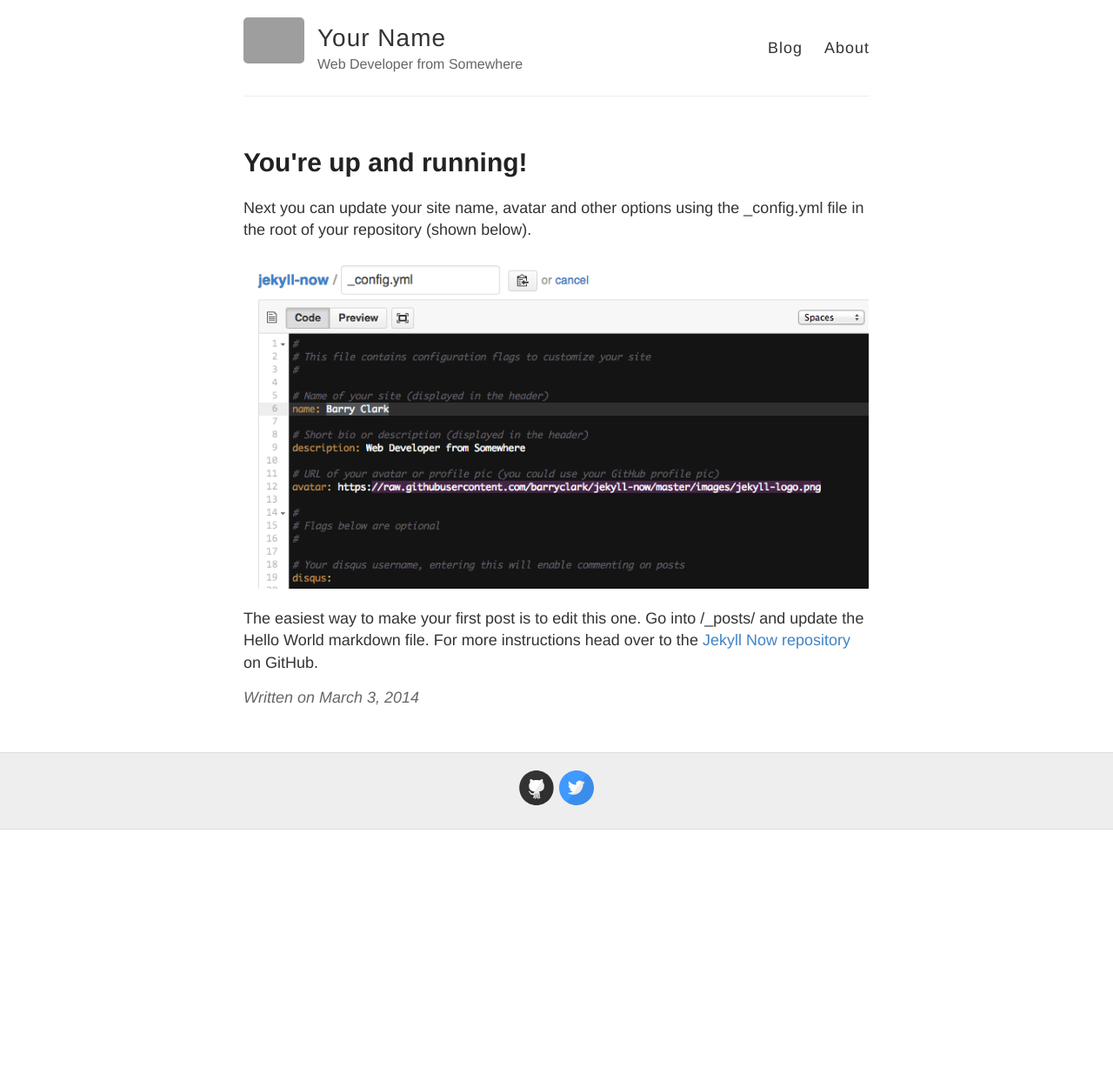
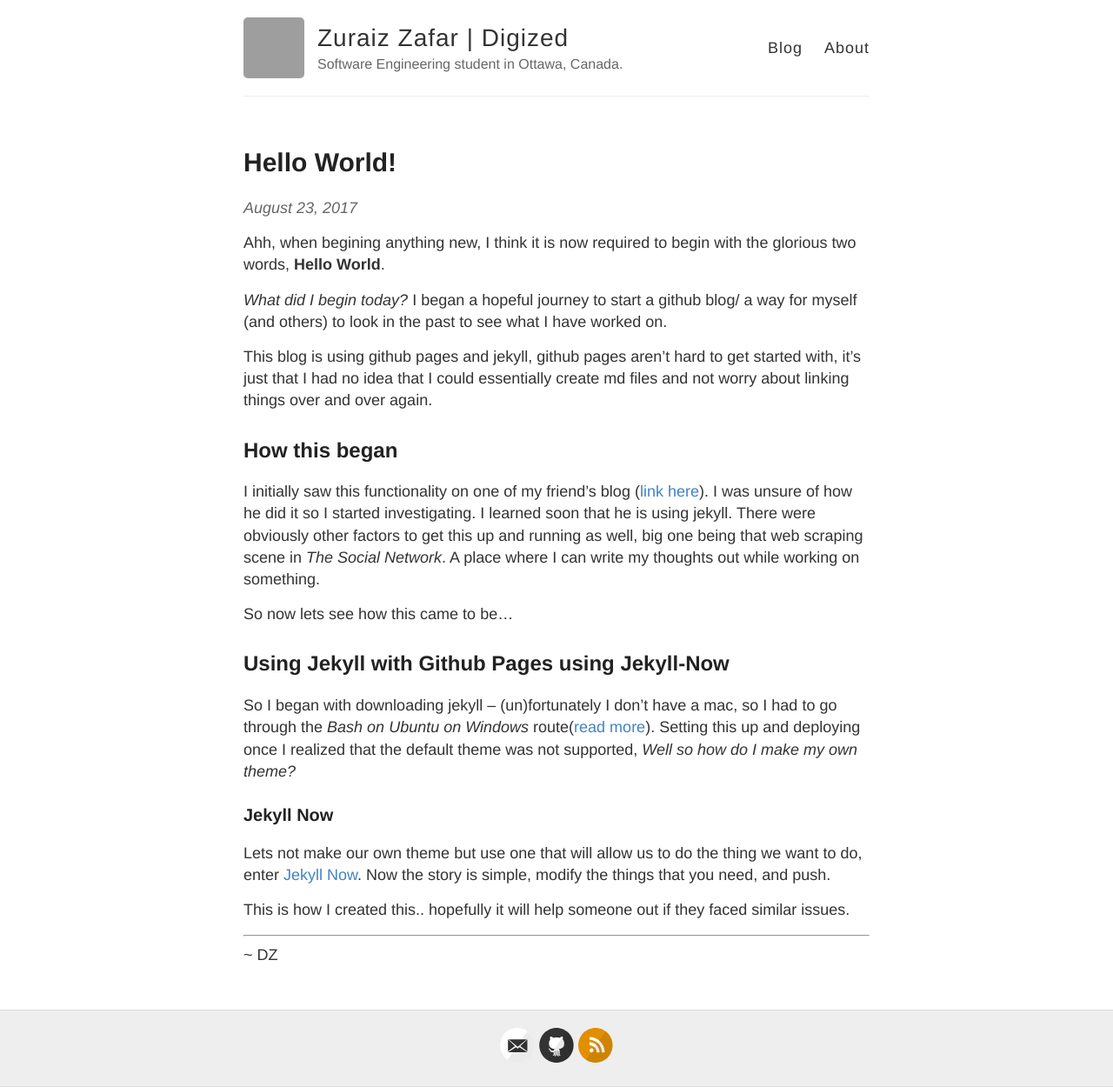
Before and after one commit to Digized/digized.github.io, a Jekyll site: the page built from _posts/2017-08-23-Hello-World.md, in a window 1280 px wide. Shown: the whole page at 87% size. Built offline with Jekyll 4.4.1, drawn with Linux system fonts in a browser that asks for light colours; before the commit the page ends 954 px from its top, so only the background shows below that; grey boxes are pictures that could not be loaded.

Commit message:
added first post

```diff
--- a/_config.yml
+++ b/_config.yml
@@ -3,13 +3,13 @@
 #
 
 # Name of your site (displayed in the header)
-name: Your Name
+name: Zuraiz Zafar | Digized
 
 # Short bio or description (displayed in the header)
-description: Web Developer from Somewhere
+description: Software Engineering student in Ottawa, Canada.
 
 # URL of your avatar or profile pic (you could use your GitHub profile pic)
-avatar: https://raw.githubusercontent.com/barryclark/jekyll-now/master/images/jekyll-logo.png
+avatar: https://github.com/digized.png
 
 #
 # Flags below are optional
@@ -18,15 +18,15 @@
 # Includes an icon in the footer for each username you enter
 footer-links:
   dribbble:
-  email:
+  email: Zuraiz.zafar97@gmail.com
   facebook:
   flickr:
-  github: barryclark/jekyll-now
+  github: digized
   instagram:
   linkedin:
   pinterest:
-  rss: # just type anything here for a working RSS icon
-  twitter: jekyllrb
+  rss: hi # just type anything here for a working RSS icon
+  twitter:
   stackoverflow: # your stackoverflow profile, e.g. "users/50476/bart-kiers"
   youtube: # channel/<your_long_string> or user/<user-name>
   googleplus: # anything in your profile username that comes after plus.google.com/
@@ -41,7 +41,7 @@
 
 # Your website URL (e.g. http://barryclark.github.io or http://www.barryclark.co)
 # Used for Sitemap.xml and your RSS feed
-url:
+url: http://digized.github.io
 
 # If you're hosting your site at a Project repository on GitHub pages
 # (http://yourusername.github.io/repository-name)
--- a/_layouts/post.html
+++ b/_layouts/post.html
@@ -5,13 +5,13 @@
 <article class="post">
   <h1>{{ page.title }}</h1>
 
+  <div class="date">
+  {{ page.date | date: "%B %e, %Y" }}
+  </div>
+
   <div class="entry">
     {{ content }}
   </div>
 
-  <div class="date">
-    Written on {{ page.date | date: "%B %e, %Y" }}
-  </div>
-
   {% include disqus.html %}
 </article>
--- a/_posts/2014-3-3-Hello-World.md
+++ /dev/null
@@ -1,10 +0,0 @@
----
-layout: post
-title: You're up and running!
----
-
-Next you can update your site name, avatar and other options using the _config.yml file in the root of your repository (shown below).
-
-![_config.yml]({{ site.baseurl }}/images/config.png)
-
-The easiest way to make your first post is to edit this one. Go into /_posts/ and update the Hello World markdown file. For more instructions head over to the [Jekyll Now repository](https://github.com/barryclark/jekyll-now) on GitHub.
--- /dev/null
+++ b/_posts/2017-08-23-Hello-World.md
@@ -0,0 +1,29 @@
+---
+layout: post
+title: Hello World!
+---
+
+Ahh, when begining anything new, I think it is now required to begin with the glorious two words, **Hello World**.
+
+*What did I begin today?* I began a hopeful journey to start a github blog/ a way for myself (and others) to look in the past to see what I have worked on.
+
+This blog is using github pages and jekyll, github pages aren't hard to get started with, it's just that I had no idea that I could essentially create md files and not worry about linking things over and over again.
+
+## How this began
+I initially saw this functionality on one of my friend's blog ([link here](ryanfleck.github.io)). I was unsure of how he did it so I started investigating. I learned soon that he is using jekyll. There were obviously other factors to get this up and running as well, big one being that web scraping scene in *The Social Network*. A place where I can write my thoughts out while working on something.
+
+So now lets see how this came to be...
+
+## Using Jekyll with Github Pages using Jekyll-Now
+
+So I began with downloading jekyll -- (un)fortunately I don't have a mac, so I had to go through the *Bash on Ubuntu on Windows* route([read more](https://msdn.microsoft.com/en-us/commandline/wsl/about)). Setting this up and deploying once I realized that the default theme was not supported, *Well so how do I make my own theme?*
+
+### Jekyll Now
+
+Lets not make our own theme but use one that will allow us to do the thing we want to do, enter [Jekyll Now](https://github.com/barryclark/jekyll-now). Now the story is simple, modify the things that you need, and push.
+
+This is how I created this.. hopefully it will help someone out if they faced similar issues.
+
+___
+
+~ D|Z
```
Also changed, not shown: about.md (+4 -6 lines), 1 other file.
